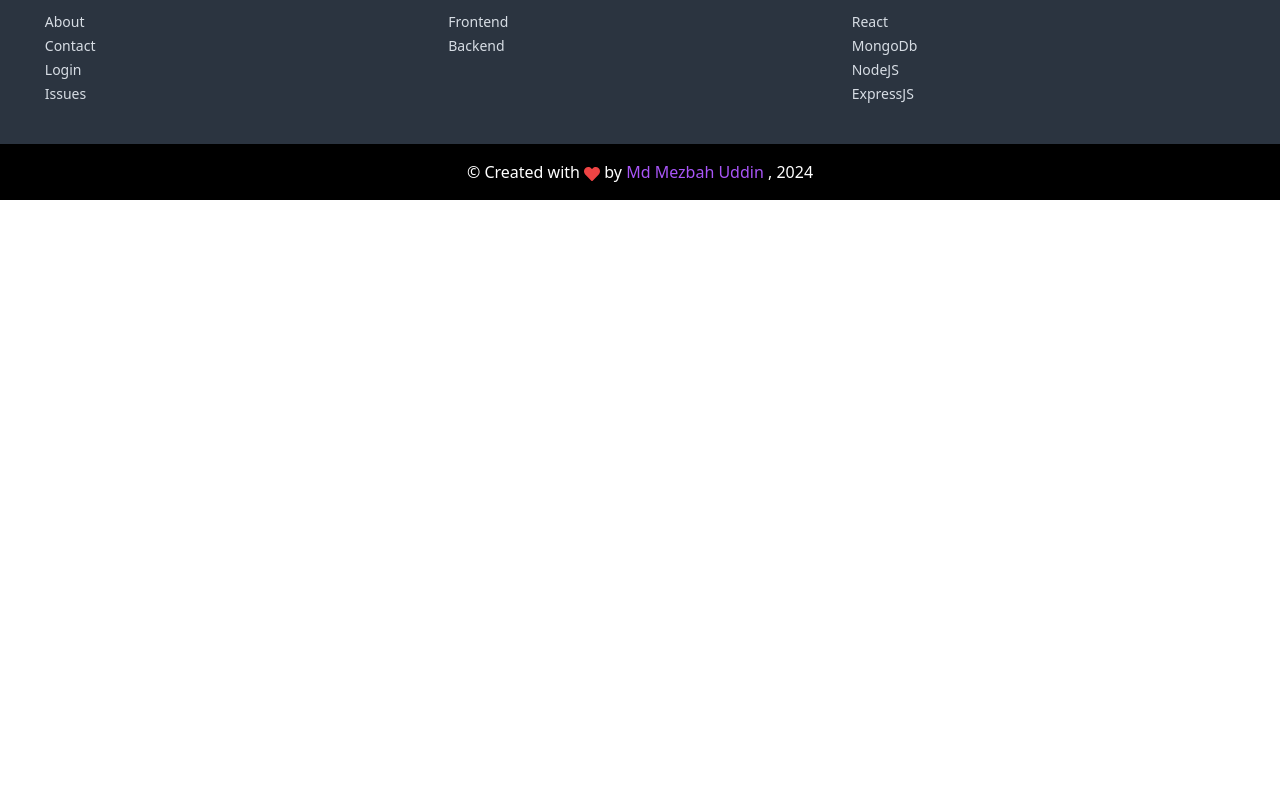
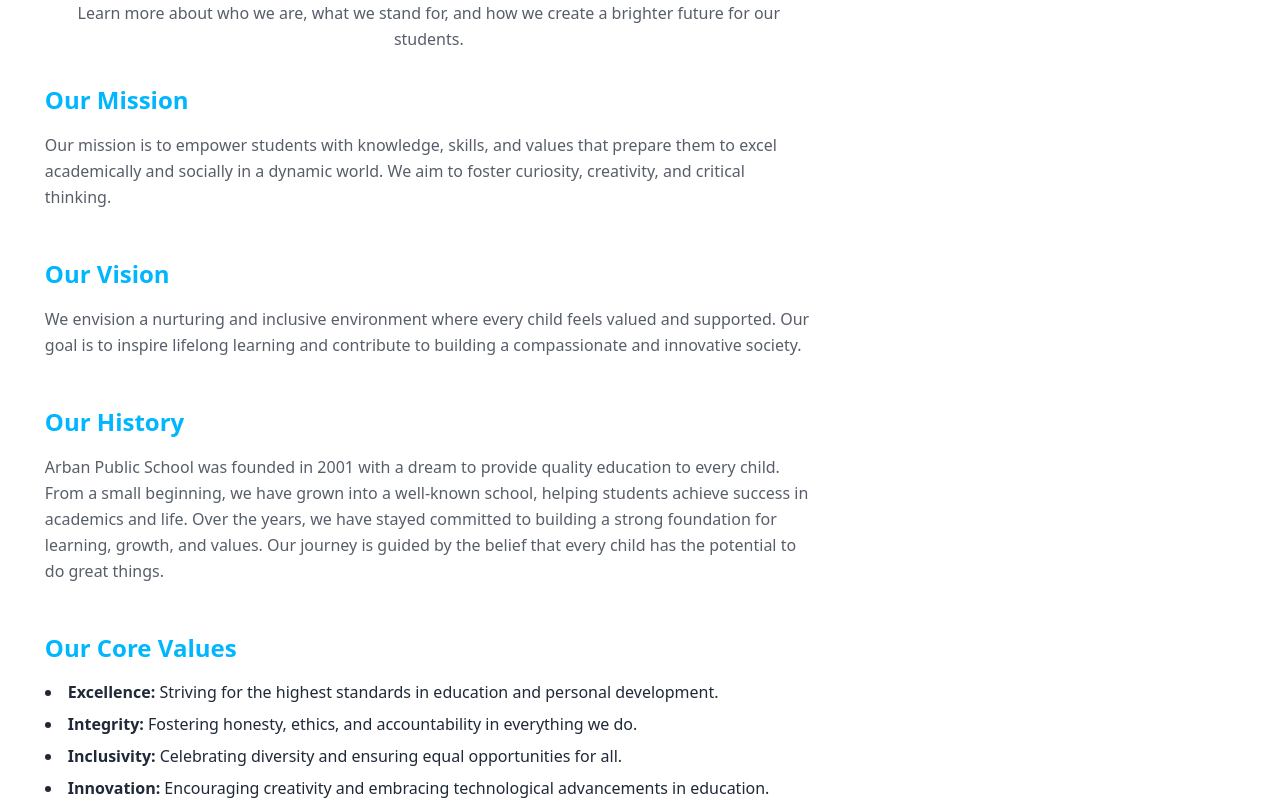
Before and after one commit to misbahulhoq/arbanpublicschool, a Next.js app: page /about in a window 1280 px wide. Shown: the part 303-1103 px from the top of the page. Before the commit the page ends 800 px from the top, so only its background shows below. Built offline with nearby package versions, Linux system fonts and the light colour scheme; no server answers.

Commit message:
created about us page

```diff
--- a/src/app/about/page.tsx
+++ b/src/app/about/page.tsx
@@ -1,7 +1,99 @@
 import React from "react";
 
-const AboutPage = () => {
-  return <div>AboutPage</div>;
+const AboutUsPage: React.FC = () => {
+  return (
+    <div className="container-center py-8">
+      <div className="max-w-3xl">
+        {/* Header Section */}
+        <header className="mb-8 text-center">
+          <h1 className="text-4xl font-bold text-info">About Us</h1>
+          <p className="mt-4">
+            Learn more about who we are, what we stand for, and how we create a
+            brighter future for our students.
+          </p>
+        </header>
+
+        {/* Content Section */}
+        <div className="space-y-12">
+          {/* Mission Section */}
+          <section className="space-y-4">
+            <h2 className="text-2xl font-bold text-info">Our Mission</h2>
+            <p className="">
+              Our mission is to empower students with knowledge, skills, and
+              values that prepare them to excel academically and socially in a
+              dynamic world. We aim to foster curiosity, creativity, and
+              critical thinking.
+            </p>
+          </section>
+
+          {/* Vision Section */}
+          <section className="space-y-4">
+            <h2 className="text-2xl font-bold text-info">Our Vision</h2>
+            <p className="">
+              We envision a nurturing and inclusive environment where every
+              child feels valued and supported. Our goal is to inspire lifelong
+              learning and contribute to building a compassionate and innovative
+              society.
+            </p>
+          </section>
+
+          {/* History Section */}
+          <section className="space-y-4">
+            <h2 className="text-2xl font-bold text-info">Our History</h2>
+            <p className="">
+              Arban Public School was founded in 2001 with a dream to provide
+              quality education to every child. From a small beginning, we have
+              grown into a well-known school, helping students achieve success
+              in academics and life. Over the years, we have stayed committed to
+              building a strong foundation for learning, growth, and values. Our
+              journey is guided by the belief that every child has the potential
+              to do great things.
+            </p>
+          </section>
+
+          {/* Values Section */}
+          <section className="space-y-4">
+            <h2 className="text-2xl font-bold text-info">Our Core Values</h2>
+            <ul className="list-inside list-disc space-y-2">
+              <li>
+                <strong>Excellence:</strong> Striving for the highest standards
+                in education and personal development.
+              </li>
+              <li>
+                <strong>Integrity:</strong> Fostering honesty, ethics, and
+                accountability in everything we do.
+              </li>
+              <li>
+                <strong>Inclusivity:</strong> Celebrating diversity and ensuring
+                equal opportunities for all.
+              </li>
+              <li>
+                <strong>Innovation:</strong> Encouraging creativity and
+                embracing technological advancements in education.
+              </li>
+            </ul>
+          </section>
+        </div>
+
+        {/* Call to Action Section */}
+        {/* <div className="mt-12 text-center">
+          <h3 className="text-xl font-semibold text-blue-600">
+            Join Our Community
+          </h3>
+          <p className="mt-2 text-gray-700">
+            Discover the difference we can make together in shaping a brighter
+            future for our students.
+          </p>
+          <button
+            className="mt-6 rounded-md bg-blue-600 px-8 py-3 font-bold text-white hover:bg-blue-700 focus:outline-none focus:ring focus:ring-blue-200"
+            onClick={() => console.log("Learn More button clicked")}
+          >
+            Learn More
+          </button>
+        </div> */}
+      </div>
+    </div>
+  );
 };
 
-export default AboutPage;
+export default AboutUsPage;
--- a/src/app/globals.css
+++ b/src/app/globals.css
@@ -10,6 +10,7 @@
 
 p {
   opacity: 0.75;
+  line-height: 1.625;
 }
 
 .container-center {
```
